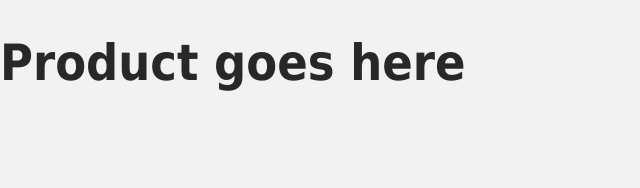
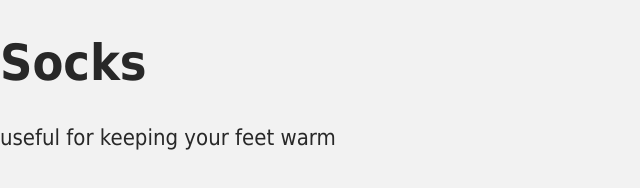
Before and after one commit to giorgioGTelian/Socks_app_vuejs, a website: page index.html in a window 1280 px wide. Shown: the whole page, without its empty margins (0-640 px from the left). Drawn offline with nearby package versions, Linux system fonts and the light colour scheme.

Commit message:
lesson 2 complete

```diff
--- a/index.html
+++ b/index.html
@@ -10,10 +10,16 @@
   </head>
   <body>
     <div id="app">
-      <h1>Product goes here</h1>
+      <h1>{{ product }}</h1>
+      <p>{{ description }}</p>
     </div>
 
     <!-- Import Js -->
     <script src="./main.js"></script>
+
+    <!-- Mount app -->
+    <script>
+      const mountedApp = app.mount('#app')
+    </script>
   </body>
 </html>
--- a/main.js
+++ b/main.js
@@ -1,8 +1,9 @@
 //const product = 'Socks'
 const app = Vue.createApp ( {
-    data: function() {
+    data() {
         return {
-            product: 'Socks'
+            product: 'Socks',
+            description: 'useful for keeping your feet warm'
         }
     }
 })
```
Also changed, not shown: assets/images/Screenshot 2023-01-18 165737.jpg (added), assets/images/Screenshot 2023-01-18 165756.jpg (added).
